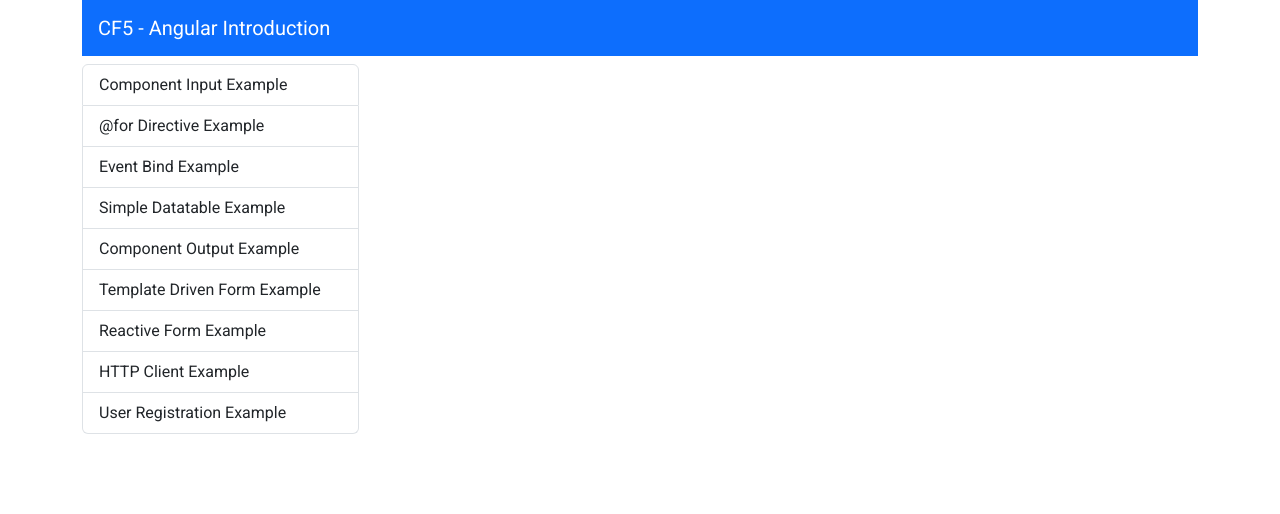
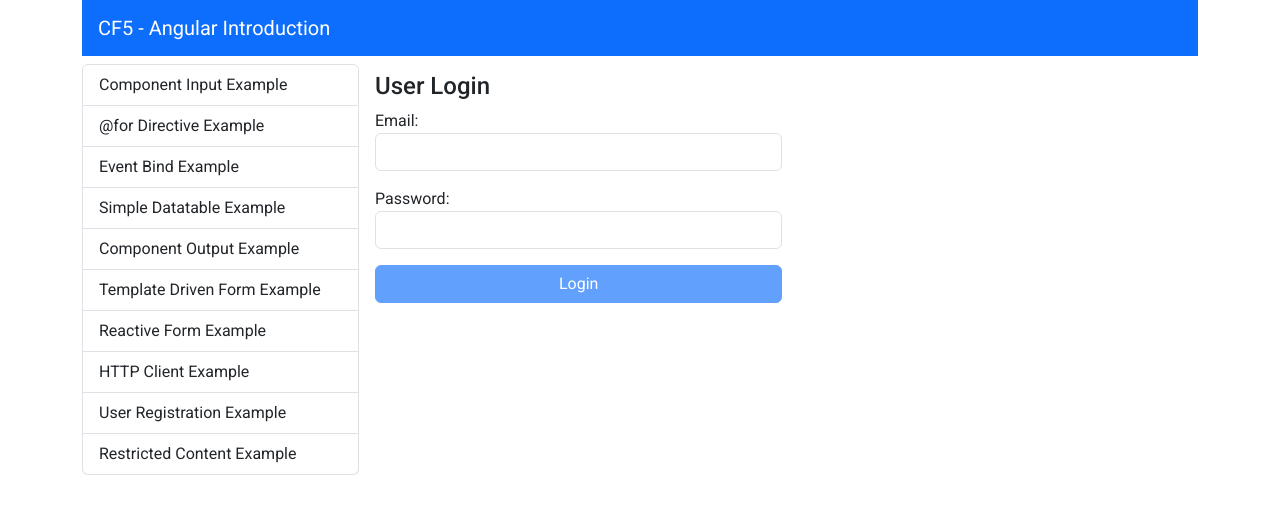
Before and after one commit to KonstantinosLougiakis/angular-introduction, an Angular app: page /login in a window 1280 px wide. Before the commit this address led to /. Shown: the top 514 px of the page. Built offline with nearby package versions, Linux system fonts and the light colour scheme.

Commit message:
user login primer

```diff
--- a/package.json
+++ b/package.json
@@ -22,6 +22,7 @@
     "@angular/platform-browser-dynamic": "^17.3.0",
     "@angular/router": "^17.3.0",
     "bootstrap": "^5.3.3",
+    "jwt-decode": "^4.0.0",
     "lodash-es": "^4.17.21",
     "rxjs": "~7.8.0",
     "tslib": "^2.3.0",
--- a/src/app/app.routes.ts
+++ b/src/app/app.routes.ts
@@ -9,6 +9,9 @@ import { TemplateDrivenFormExampleComponent } from './components/template-driven
 import { ReactiveFormExampleComponent } from './components/reactive-form-example/reactive-form-example.component';
 import { HttpClientExampleComponent } from './components/http-client-example/http-client-example.component';
 import { UserRegistrationComponent } from './components/user-registration/user-registration.component';
+import { RestrictedContentExampleComponent } from './components/restricted-content-example/restricted-content-example.component';
+import { authGuard } from './shared/guards/auth.guard';
+import { UserLoginComponent } from './components/user-login/user-login.component';
 
 export const routes: Routes = [
     { path: 'component-input-example', component: ComponentInputExampleComponent  },
@@ -20,5 +23,7 @@ export const routes: Routes = [
     { path: 'reactive-form-example', component: ReactiveFormExampleComponent },
     { path: 'http-client-example', component: HttpClientExampleComponent },
     { path: 'user-registration-example', component: UserRegistrationComponent },
+    { path: 'restricted-content-example', component: RestrictedContentExampleComponent, canActivate: [authGuard] },
+    { path: 'login', component: UserLoginComponent },
     { path: '', component: WelcomeComponent },
 ];
--- a/src/app/components/list-group-menu/list-group-menu.component.ts
+++ b/src/app/components/list-group-menu/list-group-menu.component.ts
@@ -20,5 +20,6 @@ export class ListGroupMenuComponent {
     { text: 'Reactive Form Example', routerLink: 'reactive-form-example' },
     { text: 'HTTP Client Example', routerLink: 'http-client-example' },
     { text: 'User Registration Example', routerLink: 'user-registration-example' },
+    { text: 'Restricted Content Example', routerLink: 'restricted-content-example' },
   ];
 }
--- /dev/null
+++ b/src/app/components/restricted-content-example/restricted-content-example.component.html
@@ -0,0 +1,20 @@
+<h4>🔒 Restricted Content 🔒</h4>
+
+<p class="text-wrap">
+  Sorry, but the secret codes for launching a missile attack are classified
+  information. However, we can share the secret code for making the perfect cup
+  of tea:
+</p>
+<pre>
+    1. Boil water to exactly 100°C.
+    2. Steep one tea bag for precisely 3 minutes.
+    3. Add 2 teaspoons of sugar and a splash of milk.
+    4. Stir clockwise 10 times.
+    5. Enjoy while it's hot!
+</pre
+>
+
+<span class="alert alert-danger">
+<strong>Warning:</strong> Unauthorized access to this content is strictly
+  prohibited! Handle with care! 😉
+</span>
--- /dev/null
+++ b/src/app/components/user-login/user-login.component.html
@@ -0,0 +1,36 @@
+<h4>User Login</h4>
+
+<form
+[formGroup]="form"
+(ngSubmit)="onSubmit"
+class="d-flex flex-column gap-3 w-50">
+
+    <div class="form-group">
+        <label for="email">Email:</label>
+        <input
+        type="text"
+        id="email"
+        class="form-control"
+        formControlName="email" />
+    </div>
+    <div class="form-group">
+        <label for="password">Password:</label>
+        <input
+        type="password"
+        id="password"
+        class="form-control"
+        formControlName="password" />
+    </div>
+    <button
+    type="submit"
+    class="btn btn-primary"
+    [disabled]="!form.valid">
+    Login
+    </button>
+    @if(invalidLogin) {
+        <div class="alert alert-danger">
+            <strong>Error:</strong>
+            Invalid email or password
+        </div>
+    }
+</form>
--- /dev/null
+++ b/src/app/components/user-login/user-login.component.ts
@@ -0,0 +1,47 @@
+import { Component, inject } from '@angular/core';
+import { FormControl, FormGroup, ReactiveFormsModule, Validators } from '@angular/forms';
+import { Router } from '@angular/router';
+import { jwtDecode } from 'jwt-decode';
+import { Credentials, LoggedInUser } from 'src/app/shared/interfaces/user';
+import { UserService } from 'src/app/shared/services/user.service';
+
+@Component({
+  selector: 'app-user-login',
+  standalone: true,
+  imports: [ReactiveFormsModule],
+  templateUrl: './user-login.component.html',
+  styleUrl: './user-login.component.css'
+})
+export class UserLoginComponent {
+  userService = inject(UserService);
+  router = inject(Router);
+
+  invalidLogin = false;
+
+  form = new FormGroup({
+    email: new FormControl('', [Validators.required, Validators.email]),
+    password: new FormControl('', Validators.required),
+  });
+
+  onSubmit() {
+    const credentials = this.form.value as Credentials
+    this.userService.loginUser(credentials).subscribe({
+      next: (response) => {
+        const access_token = response.access_token;
+        localStorage.setItem('access_token', access_token);
+        const decodedTokenSubject = jwtDecode(access_token).sub as unknown as LoggedInUser;
+
+        this.userService.user.set({
+          fullname: decodedTokenSubject.fullname,
+          email: decodedTokenSubject.email,
+        });
+
+        this.router.navigate(['restricted-content-example']);
+      },
+      error: (response) => {
+        console.error('Login Error', response);
+        this.invalidLogin = true;
+      },
+    });
+  }
+}
--- /dev/null
+++ b/src/app/shared/guards/auth.guard.ts
@@ -0,0 +1,14 @@
+import { CanActivateFn, Router } from '@angular/router';
+import { UserService } from '../services/user.service';
+import { inject } from '@angular/core';
+
+export const authGuard: CanActivateFn = (route, state) => {
+  const userService = inject(UserService);
+  const router = inject(Router);
+
+  if (userService.user()) {
+    return true;
+  }
+
+  return router.navigate(['login']);
+};
--- a/src/app/shared/services/user.service.ts
+++ b/src/app/shared/services/user.service.ts
@@ -1,7 +1,7 @@
 import { HttpClient } from '@angular/common/http';
-import { Injectable, inject } from '@angular/core';
+import { Injectable, effect, inject, signal } from '@angular/core';
 import { environment } from 'src/environments/environment';
-import { User } from '../interfaces/user';
+import { Credentials, LoggedInUser, User } from '../interfaces/user';
 
 const API_URL = `${environment.apiURL}/user`;
 
@@ -11,6 +11,18 @@ const API_URL = `${environment.apiURL}/user`;
 export class UserService {
   http: HttpClient = inject(HttpClient);
 
+  user = signal<LoggedInUser | null>(null);
+
+  constructor() {
+    effect(() => {
+      if (this.user()) {
+        console.log('User logged in', this.user().fullname);
+      } else {
+        console.log('No user logged in');
+      }
+    })
+  }
+
   registerUser(user: User) {
     return this.http.post<{ msg: string }>(`${API_URL}/register`, user);
   }
@@ -18,4 +30,8 @@ export class UserService {
   check_duplicate_email(email: string) {
     return this.http.get<{ msg: string }>(`${API_URL}/check_duplicate_email/${email}`);
   }
+
+  loginUser(credentials: Credentials) {
+    return this.http.post<{ access_token: string }>(`${API_URL}/login`, credentials)
+  }
 }
```
Also changed, not shown: src/app/components/restricted-content-example/restricted-content-example.component.ts (added, +12 -0 lines), src/app/shared/interfaces/user.ts (+10 -0 lines), src/app/components/restricted-content-example/restricted-content-example.component.css (added), src/app/components/user-login/user-login.component.css (added), 1 other file (tests, documents, lock files or other folders).
